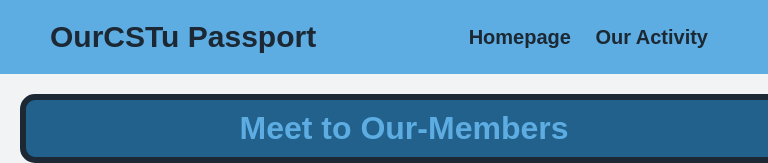
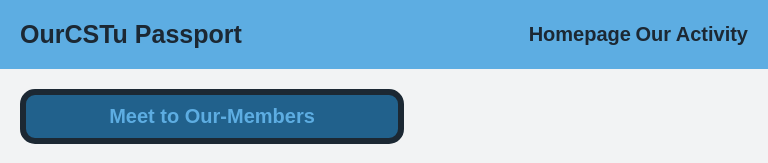
Before and after one commit to santuch/CS100-Project-G32, a plain HTML site: page index.html in a window 768 px wide. Shown: the top 163 px of the page. Drawn offline with Linux system fonts and the light colour scheme; files that its build step writes are made by us from their sources; a web font is replaced by a local one.

Commit message:
Update style.css

```diff
--- a/Project/style.css
+++ b/Project/style.css
@@ -20,7 +20,6 @@ body {
 
 .bar {
     display: flex;
-    flex-direction: row;
     justify-content: space-between;
     align-items: center;
     background-color: var(--header-color);
@@ -35,11 +34,14 @@ body {
 }
 
 .bar .navigation {
-    padding-right: 85px;
+    display: flex;
+    align-items: center;
+    padding-right: 20px;
 }
 
 .bar .navigation a {
-    margin-right: 80px;
+    margin-right: 20px;
+    white-space: nowrap; /* Prevents the link from breaking into multiple lines */
     text-decoration: none;
     font-size: 25px;
     color: var(--font-color);
@@ -133,21 +135,22 @@ body {
 /* Tablet styles */
 @media only screen and (min-width: 481px) and (max-width: 768px) {
     .bar h1 {
-        margin-left: 30px;
-        font-size: 30px;
+        margin-left: 0%;
+        font-size: 25px;
     }
 
     .bar .navigation {
-        padding-right: 20px;
+        padding-right: 0%;
     }
 
     .bar .navigation a {
-        margin-right: 20px;
+        margin-right: 0%;
         font-size: 20px;
     }
 
     .Member-topic {
-        width: 100%;
+        width: 50%;
+        font-size: 10px;
     }
 
     .introduction {
@@ -167,7 +170,7 @@ body {
     }
 
     .bar .navigation a {
-        margin-right: 80px;
+        margin-right: 0%;
         font-size: 25px;
     }
 
```
